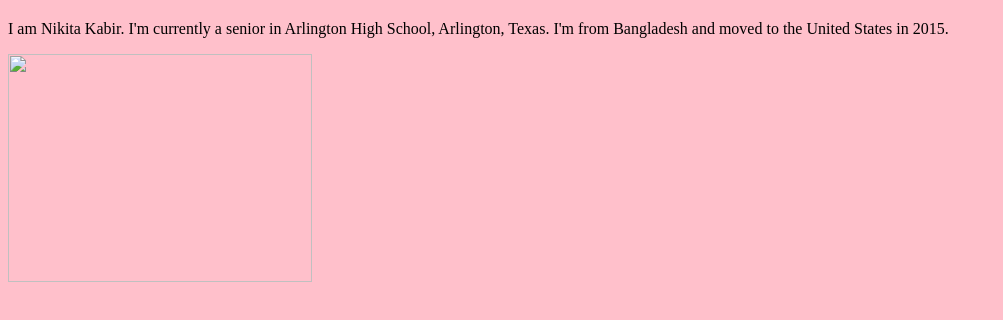
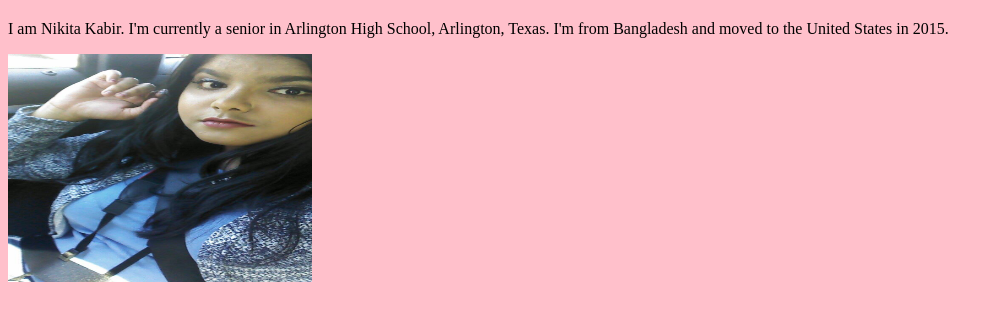
Before and after one commit to nikitakabir/nikitakabir.github.io, a plain HTML site: page index.html in a window 1280 px wide. Shown: the part 60-380 px from the top of the page, without its empty margins (0-1003 px from the left). Drawn offline with Linux system fonts and the light colour scheme.

Commit message:
Update index.html

```diff
--- a/index.html
+++ b/index.html
@@ -6,7 +6,7 @@
   <h1> <b> Nikita Kabir </b> </h1>
 <p> I am Nikita Kabir. I'm currently a senior in Arlington High School, Arlington, Texas. I'm from Bangladesh and moved to the United States in 2015.   </p>
 
-<img src = "nikita.jpg"
+<img src = "images/nikita.jpg"
 style= "width:304px;height:228px;">
 
 </body>
```
